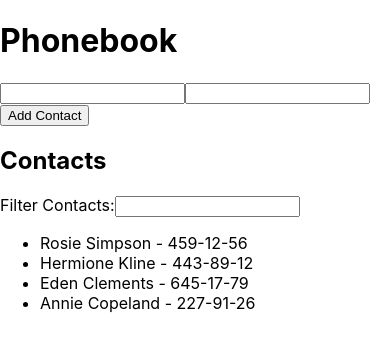
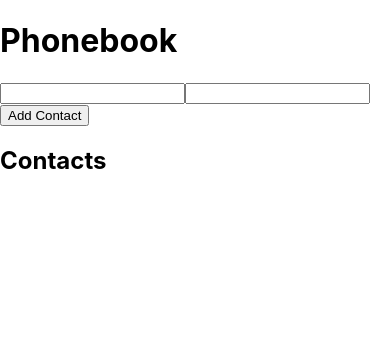
Before and after one commit to gamp300/goit-react-hw-02-phonebook, a React (Create React App) app: page / in a window 390 px wide. Shown: the top 350 px of the page. Built offline with nearby package versions, Linux system fonts and the light colour scheme.

Commit message:
React 02-PhoneBook Three

```diff
--- a/package.json
+++ b/package.json
@@ -8,6 +8,7 @@
     "@testing-library/react": "^12.1.4",
     "@testing-library/user-event": "^13.5.0",
     "nanoid": "^5.0.4",
+    "prop-types": "^15.8.1",
     "react": "^18.1.0",
     "react-dom": "^18.1.0",
     "react-scripts": "5.0.1",
--- a/src/components/App.jsx
+++ b/src/components/App.jsx
@@ -2,37 +2,45 @@ import React, { useState } from 'react';
 import { nanoid } from 'nanoid';
 import ContactForm from './ContactForm';
 import ContactList from './ContactList';
-import Filter from './Filter';
 
 export const App = () => {
   const [state, setState] = useState({
-    contacts: [
-      { id: 'id-1', name: 'Rosie Simpson', number: '459-12-56' },
-      { id: 'id-2', name: 'Hermione Kline', number: '443-89-12' },
-      { id: 'id-3', name: 'Eden Clements', number: '645-17-79' },
-      { id: 'id-4', name: 'Annie Copeland', number: '227-91-26' },
-    ],
+    contacts: [],
     filter: '',
     name: '',
     number: '',
   });
 
-  const addContact = () => {
+  const handleInputChange = (e) => {
+    const { name, value } = e.target;
+    setState((prevState) => ({ ...prevState, [name]: value }));
+  };
+
+  const handleAddContact = () => {
+    const { contacts, name, number } = state;
+    if (name.trim() === '' || number.trim() === '') return;
+
     const newContact = {
       id: nanoid(),
-      name: state.name,
-      number: state.number,
+      name,
+      number,
     };
 
-    setState(prevState => ({
-      contacts: [...prevState.contacts, newContact],
-      name: '',
-      number: '',
-    }));
+    if (contacts.some((contact) => contact.name.toLowerCase() === name.toLowerCase())) {
+      alert('Contact already exists!');
+    } else {
+      setState((prevState) => ({
+        contacts: [...prevState.contacts, newContact],
+        name: '',
+        number: '',
+      }));
+    }
   };
 
-  const handleFilterChange = filterValue => {
-    setState({ ...state, filter: filterValue });
+  const handleDeleteContact = (id) => {
+    setState((prevState) => ({
+      contacts: prevState.contacts.filter((contact) => contact.id !== id),
+    }));
   };
 
   return (
@@ -41,14 +49,12 @@ export const App = () => {
       <ContactForm
         name={state.name}
         number={state.number}
-        onNameChange={e => setState({ ...state, name: e.target.value })}
-        onNumberChange={e => setState({ ...state, number: e.target.value })}
-        onAddContact={addContact}
+        handleInputChange={handleInputChange}
+        handleAddContact={handleAddContact}
       />
 
       <h2>Contacts</h2>
-      <Filter filter={state.filter} onFilterChange={handleFilterChange} />
-      <ContactList contacts={state.contacts} filter={state.filter} />
+      <ContactList contacts={state.contacts} handleDeleteContact={handleDeleteContact} />
     </div>
   );
 };
--- a/src/components/ContactForm.js
+++ b/src/components/ContactForm.js
@@ -1,21 +1,16 @@
-export default function ContactForm({
-  name,
-  number,
-  onNameChange,
-  onNumberChange,
-  onAddContact,
-}) {
+import React from 'react';
+
+const ContactForm = ({ name, number, handleInputChange, handleAddContact }) => {
   return (
     <div>
-      <form>
       <input
         type="text"
         name="name"
         pattern="^[a-zA-Zа-яА-Я]+(([' -][a-zA-Zа-яА-Я ])?[a-zA-Zа-яА-Я]*)*$"
-          title="Name may contain only letters, apostrophe, dash and spaces. For example Adrian, Jacob Mercer, Charles de Batz de Castelmore d'Artagnan"
+        title="Name may contain only letters, apostrophe, dash and spaces."
         required
         value={name}
-          onChange={onNameChange}
+        onChange={handleInputChange}
       />
       <input
         type="tel"
@@ -24,12 +19,11 @@ export default function ContactForm({
         title="Phone number must be digits and can contain spaces, dashes, parentheses and can start with +"
         required
         value={number}
-          onChange={onNumberChange}
+        onChange={handleInputChange}
       />
-        <button type="button" onClick={onAddContact}>
-          Add Contact
-        </button>
-      </form>
+      <button onClick={handleAddContact}>Add Contact</button>
     </div>
   );
-}
+};
+
+export default ContactForm;
--- a/src/components/ContactList.js
+++ b/src/components/ContactList.js
@@ -1,15 +1,16 @@
-export default function ContactList({ contacts, filter }) {
-  const filteredContacts = contacts.filter(contact =>
-    contact.name.toLowerCase().includes(filter.toLowerCase())
-  );
+import React from 'react';
 
+const ContactList = ({ contacts, handleDeleteContact }) => {
   return (
     <ul>
-      {filteredContacts.map(contact => (
+      {contacts.map((contact) => (
         <li key={contact.id}>
-          {contact.name} - {contact.number}
+          {contact.name} - {contact.number}{' '}
+          <button onClick={() => handleDeleteContact(contact.id)}>Delete</button>
         </li>
       ))}
     </ul>
   );
-}
+};
+
+export default ContactList;
--- a/src/components/Filter.js
+++ b/src/components/Filter.js
@@ -1,15 +1,16 @@
 import React from 'react';
 
-export default function Filter({ filter, onFilterChange }) {
+const Filter = ({ filter, handleFilterChange }) => {
   return (
     <div>
-      <label htmlFor="filter">Filter Contacts:</label>
       <input
         type="text"
-        id="filter"
+        placeholder="Search contacts"
         value={filter}
-        onChange={e => onFilterChange(e.target.value)}
+        onChange={handleFilterChange}
       />
     </div>
   );
-}
+};
+
+export default Filter;
```
Also changed, not shown: 1 other file (tests, documents, lock files or other folders). Lines whose indentation alone changed are shown as unchanged.
